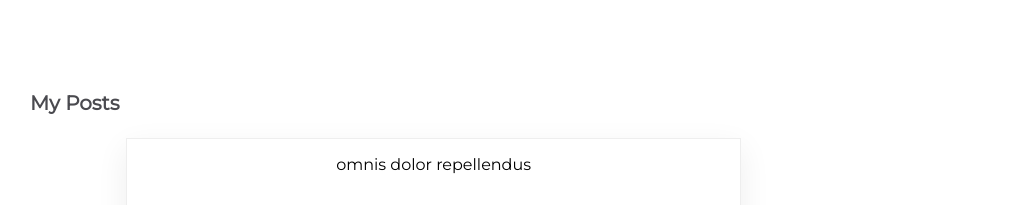
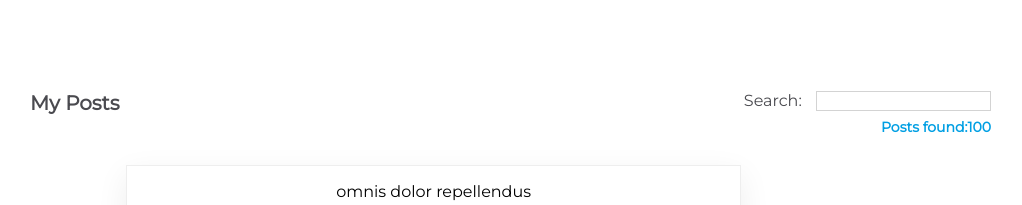
Before and after one commit to avabellaw/react-challenge, a React (Create React App) app in the folder my-app/: page / in a window 1280 px wide. Shown: the top 205 px of the page, without its empty margins (221-1243 px from the left). Built offline with nearby package versions, Linux system fonts and the light colour scheme.

Commit message:
Add challenge 6 - filter posts

```diff
--- a/my-app/package.json
+++ b/my-app/package.json
@@ -10,7 +10,7 @@
     "axios": "^0.21.4",
     "react": "^17.0.2",
     "react-dom": "^17.0.2",
-    "react-scripts": "4.0.3",
+    "react-scripts": "^5.0.1",
     "web-vitals": "^1.1.2"
   },
   "scripts": {
--- a/my-app/src/App.js
+++ b/my-app/src/App.js
@@ -18,7 +18,7 @@ function App() {
             // Challenge 3
             /* <NavBarForm /> */
 
-            // Challenge 4 & 5
+            // Challenge 4 & 5 & 6
             <Content />
         }
     </div>
--- a/my-app/src/components/Content.js
+++ b/my-app/src/components/Content.js
@@ -1,24 +1,38 @@
 import React, { Component } from 'react'
 import css from './css/Content.module.css'
-import {savedPosts} from '../posts.json'
+import Posts from '../posts.json'
 import PostItem from './PostItem';
 import Loader from './Loader';
 
 export class Content extends Component {
     constructor(props) {
-      super(props)
+        super(props)
 
-      this.state = {
-        isLoaded: false
-      }
+        this.state = {
+            isLoaded: false,
+            posts: []
+        }
     }
 
-    componentDidMount(){
+    componentDidMount() {
         setTimeout(() => {
             this.setState({
+                posts: Posts.savedPosts,
                 isLoaded: true
             })
-        }, 2000)
+        }, 500);
+    }
+
+    handleSearchChange = (event) => {
+        const name = event.target.value.toLowerCase()
+
+        const filteredPosts = Posts.savedPosts.filter((post) => {
+            return post.name.toLowerCase().includes(name);
+        })
+
+        this.setState({
+            posts:filteredPosts
+        });
     }
 
     render() {
@@ -26,9 +40,15 @@ export class Content extends Component {
             <div className={css.Content}>
                 <div className={css.TitleBar}>
                     <h1>My Posts</h1>
+
+                    <form>
+                        <label htmlFor="searchInput">Search: </label>
+                        <input type="search" id="searchInput" onChange={this.handleSearchChange} />
+                        <h4>Posts found:{this.state.posts.length}</h4>
+                    </form>
                 </div>
                 <div className={css.SearchResults}>
-                    {this.state.isLoaded ? <PostItem posts={savedPosts}/> : <Loader /> }
+                    {this.state.isLoaded ? <PostItem posts={this.state.posts} /> : <Loader />}
                 </div>
             </div>
         )
```
Also changed, not shown: 1 other file (tests, documents, lock files or other folders).
